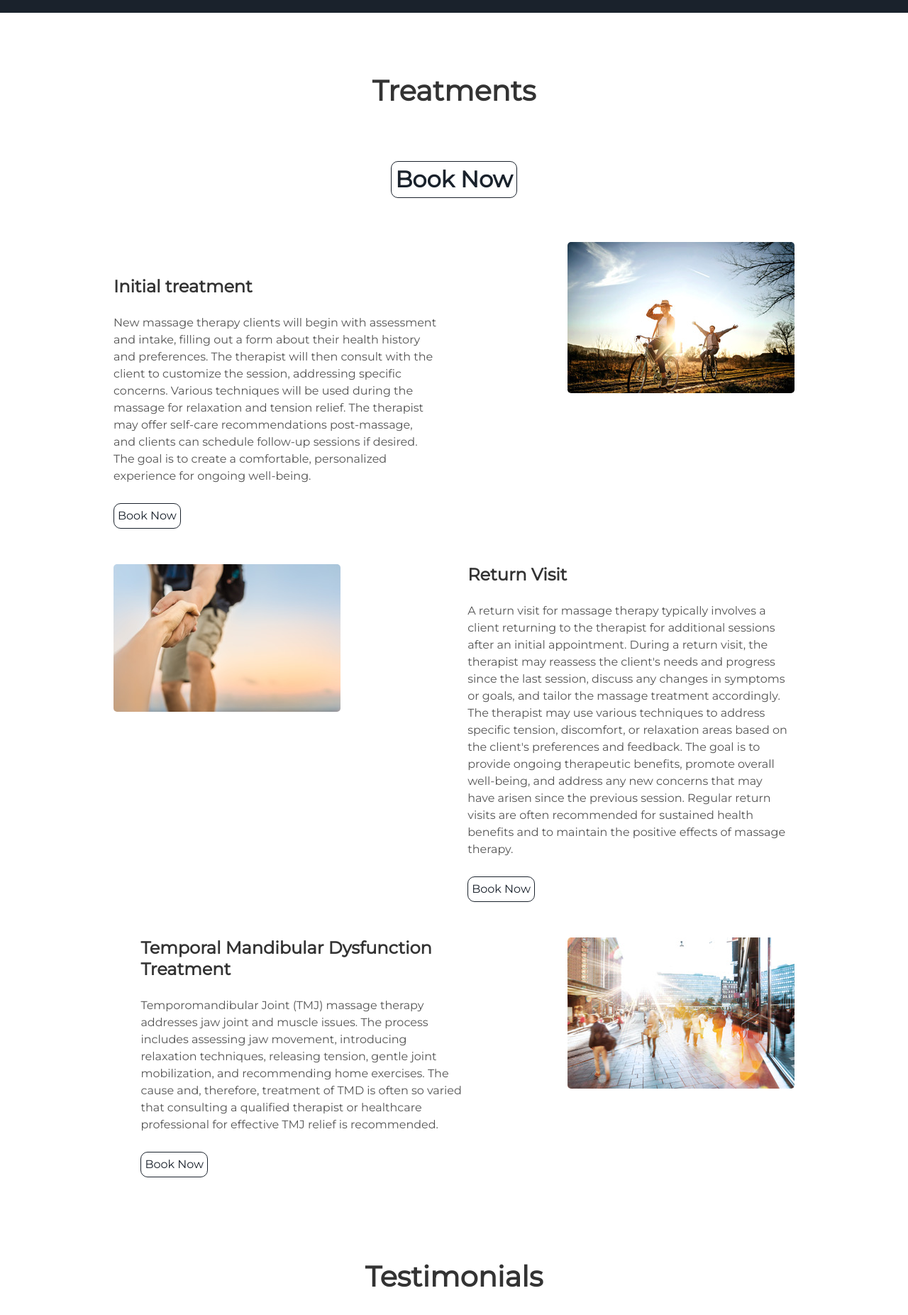
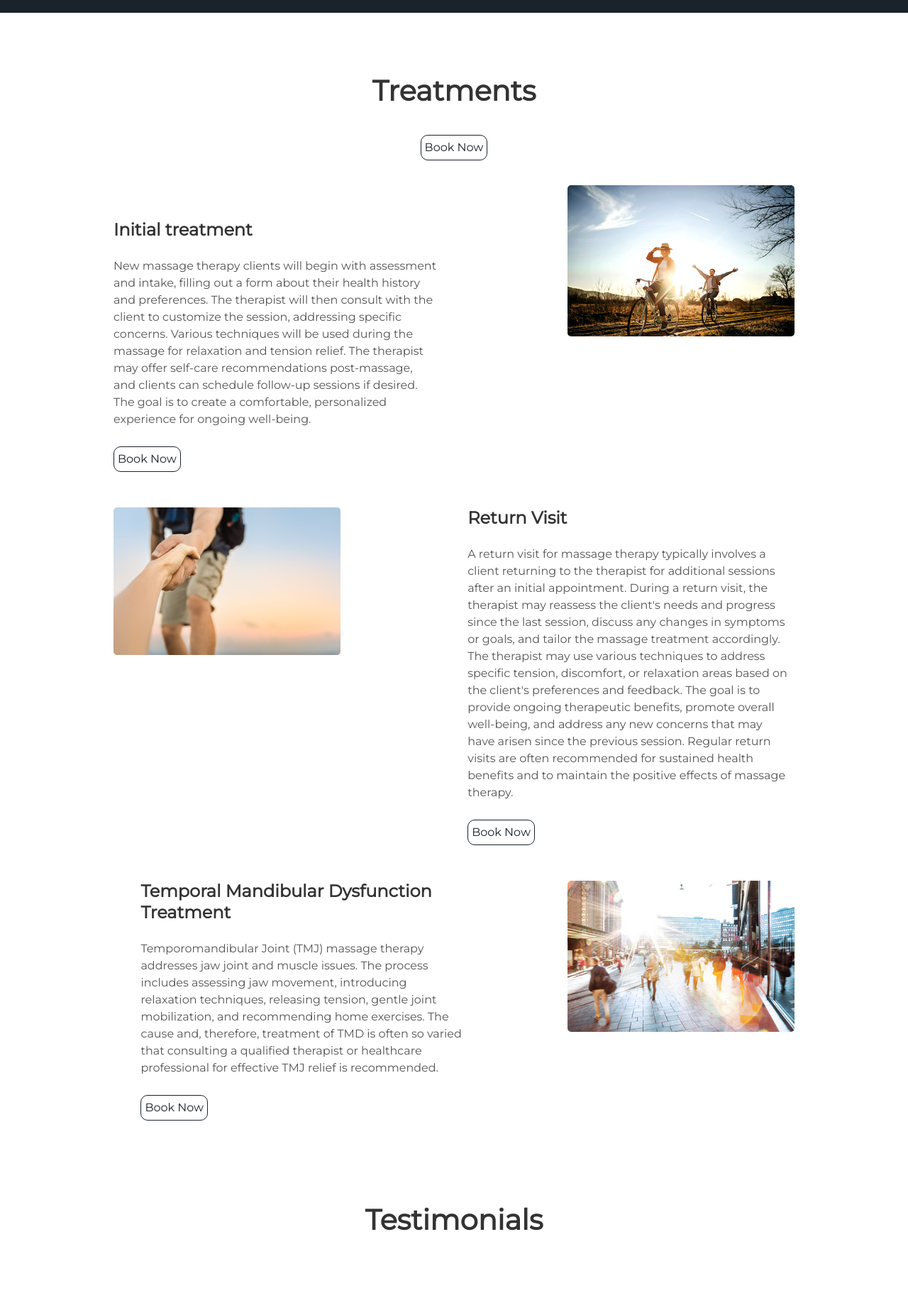
Before and after one commit to HelloMuscle/hellomuscle.github.io, a Jekyll site: the page built from index.html, in a window 1280 px wide. Shown: the part 882-2735 px from the top of the page at 71% size. Built offline with Jekyll 4.4.1, drawn with Linux system fonts in a browser that asks for light colours.

Commit message:
try this

```diff
--- a/_includes/treatments.html
+++ b/_includes/treatments.html
@@ -1,6 +1,6 @@
 <div class="user-details">
   <h1>Treatments</h1>
-  <h2><a class="project-link" href="https://hellomuscle.janeapp.com">Book Now</a></h2>
+  <a class="project-link" href="https://hellomuscle.janeapp.com">Book Now</a>
 </div>
 <div class="user-projects">
   <div class="images-right">
```
